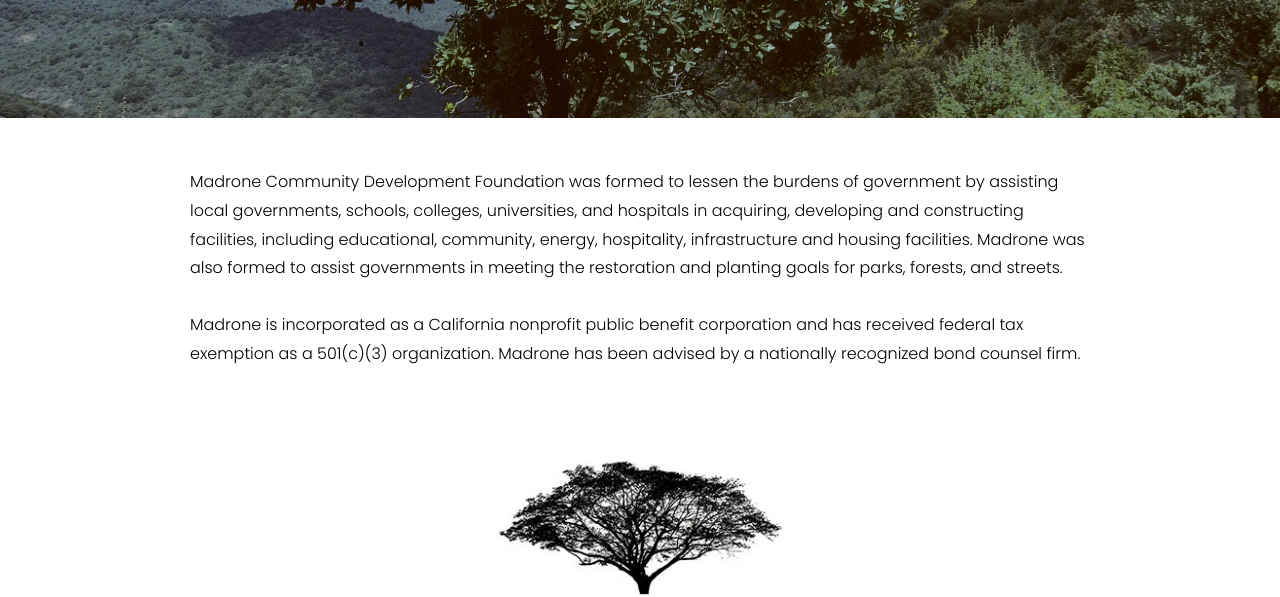
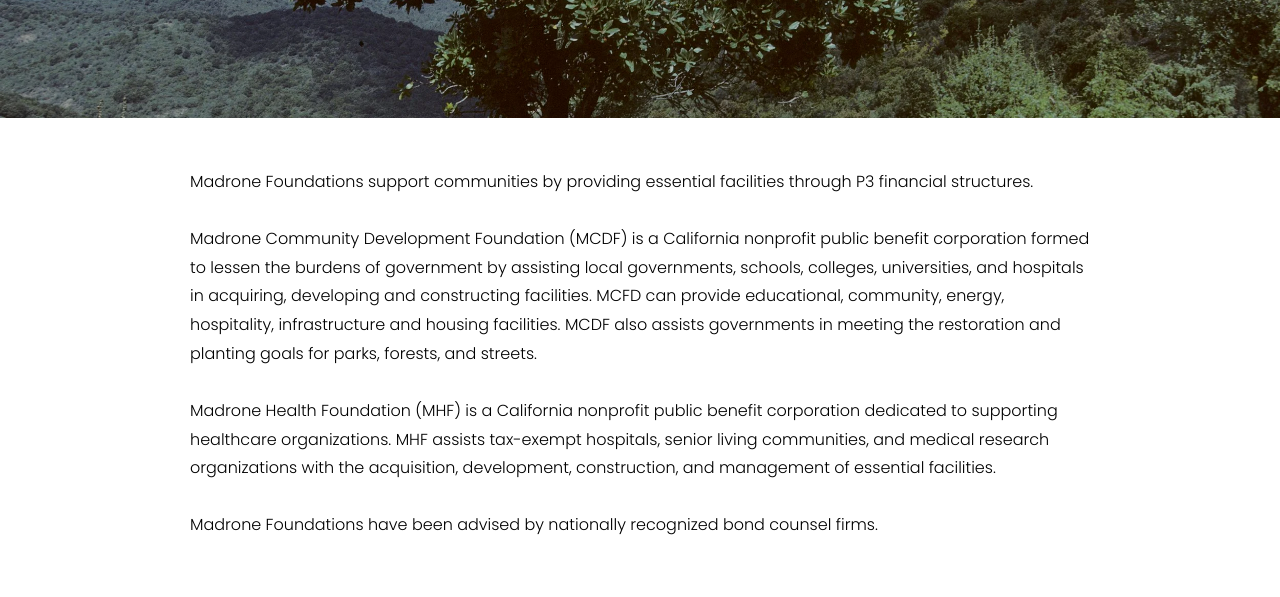
Before and after one commit to zachheine/madrone-cdf, a plain HTML site: page index.html in a window 1280 px wide. Shown: the part 211-808 px from the top of the page. Drawn offline with Linux system fonts and the light colour scheme.

Commit message:
Update front page content with MCDF and MHF descriptions

```diff
--- a/index.html
+++ b/index.html
@@ -205,8 +205,10 @@
   </section>
 
   <section class="content">
-    <p>Madrone Community Development Foundation was formed to lessen the burdens of government by assisting local governments, schools, colleges, universities, and hospitals in acquiring, developing and constructing facilities, including educational, community, energy, hospitality, infrastructure and housing facilities. Madrone was also formed to assist governments in meeting the restoration and planting goals for parks, forests, and streets.</p>
-    <p>Madrone is incorporated as a California nonprofit public benefit corporation and has received federal tax exemption as a 501(c)(3) organization. Madrone has been advised by a nationally recognized bond counsel firm.</p>
+    <p>Madrone Foundations support communities by providing essential facilities through P3 financial structures.</p>
+    <p>Madrone Community Development Foundation (MCDF) is a California nonprofit public benefit corporation formed to lessen the burdens of government by assisting local governments, schools, colleges, universities, and hospitals in acquiring, developing and constructing facilities. MCFD can provide educational, community, energy, hospitality, infrastructure and housing facilities. MCDF also assists governments in meeting the restoration and planting goals for parks, forests, and streets.</p>
+    <p>Madrone Health Foundation (MHF) is a California nonprofit public benefit corporation dedicated to supporting healthcare organizations. MHF assists tax-exempt hospitals, senior living communities, and medical research organizations with the acquisition, development, construction, and management of essential facilities.</p>
+    <p>Madrone Foundations have been advised by nationally recognized bond counsel firms.</p>
   </section>
 
   <section class="tree-logo">
```
